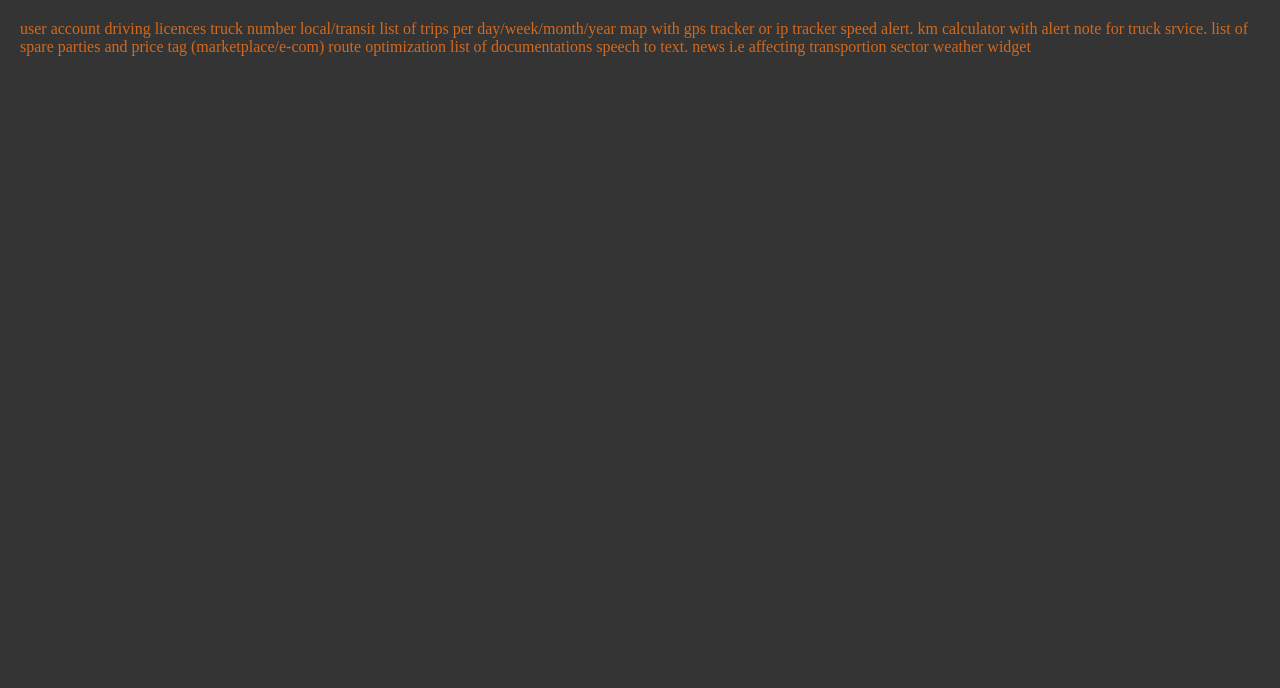
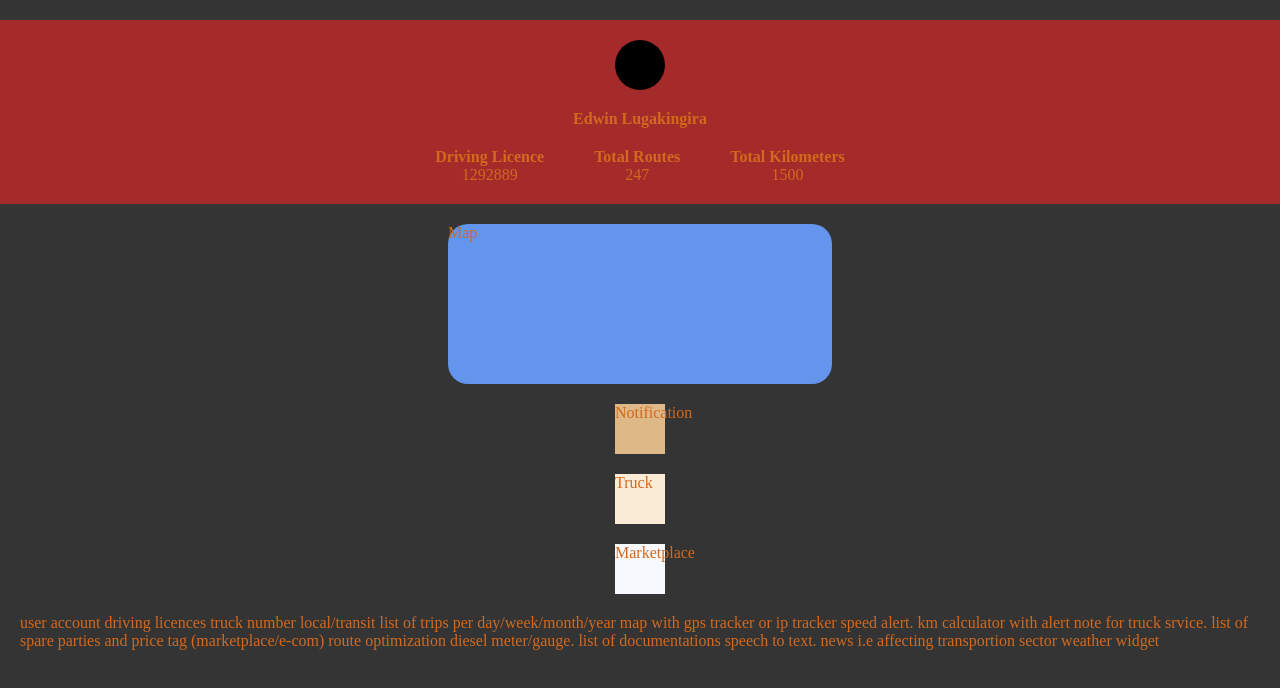
Before and after one commit to kaigwa/logistic-management-app, a React (Create React App) app: page /Home in a window 1280 px wide. Shown: the top 688 px of the page. Built offline with nearby package versions, Linux system fonts and the light colour scheme; no server answers.

Commit message:
initial commit

```diff
--- a/src/App.js
+++ b/src/App.js
@@ -3,6 +3,8 @@ import Transport from './components/Transportmng';
 import Login from './components/Login';
 import { Routes, Route } from "react-router-dom";
 import Home from './components/Home';
+import Createaccount from './components/Createaccount';
+
 
 function App() {
   return (
@@ -12,6 +14,7 @@ function App() {
           <Route path='/' element={<Transport />} />
           <Route path='/Login' element={<Login />} />
           <Route path='/Home' element={<Home />} />
+          <Route path='/Createaccount' element={<Createaccount />}/>
         </Routes>
 
     </div>
--- /dev/null
+++ b/src/components/Createaccount.jsx
@@ -0,0 +1,46 @@
+import React from "react"
+
+const Createaccount = (props) => {
+  return (
+    <div className="main">
+        <h4>Fungua Akaunti</h4>
+        <label htmlFor="">Tarehe</label>
+        <span>16/10/2023</span>
+
+        <label htmlFor="">Jina</label>
+        <input type="text" name="" id="" />
+
+        <label htmlFor="">Namba ya Simu</label>
+        <input type="tel" name="" id="" />
+
+        <label htmlFor="">Namba ya Gari</label>
+        <input type="number" name="" id="" />
+
+        <label htmlFor="">
+        <input type="radio" value='Guest' name="visitor" id=""/>
+        Guest
+        </label>
+
+        <label htmlFor="">
+        <input type="radio" value='Agent' name="visitor" id=""/>
+        Agent
+        </label>
+
+        <label htmlFor="">
+        <input type="radio" value='Worker' name="visitor" id=""/>
+        Worker
+        </label>
+
+        <label htmlFor="">
+        <input type="checkbox" name="" id=""/>
+            Nakubaliana na masharti.
+        </label>
+
+        <label htmlFor="">Sababu za Kututembelea</label>
+        <textarea name="" id="" cols="30" rows="10"></textarea>
+        <button>Sajili</button>
+    </div>
+  )
+};
+
+export default Createaccount;
--- /dev/null
+++ b/src/components/Home.css
@@ -0,0 +1,66 @@
+*{
+    padding: 0;
+    margin: 0;
+    box-sizing: border-box;
+}
+
+.user{
+    padding: 20px;
+    display: flex;
+    flex-direction: column;
+    align-items: center;
+    justify-content: center;
+    gap: 20px;
+    width: 100vw;
+    height: 100%;
+    background-color: brown;
+}
+
+.user>p,div,h4,span{
+    background-color: transparent;
+}
+
+.userinfo{
+    display: flex;
+    flex-direction: row;
+    /* justify-content: space-evenly; */
+    gap: 50px;
+}
+
+.userinfo>div{
+    display: flex;
+    flex-direction: column;
+    align-items: center;
+}
+
+.userimg{
+    background-color: black;
+    width: 50px;
+    height: 50px;
+    border-radius: 50px;
+}
+
+.map{
+    width: 30vw;
+    height: 160px;
+    border-radius: 20px;
+    background-color:cornflowerblue;
+}
+
+.notification{
+    width: 50px;
+    height: 50px;
+    background-color:burlywood;
+}
+
+.trucks{
+    width: 50px;
+    height: 50px;
+    background-color:antiquewhite;
+}
+
+.market{
+    width: 50px;
+    height: 50px;
+    background-color:ghostwhite;
+}
--- a/src/components/Home.jsx
+++ b/src/components/Home.jsx
@@ -1,8 +1,38 @@
-import React from "react"
+import React, { useEffect, useState } from "react";
+import './Home.css';
 
 const Home = (props) => {
+  const url = ``
+  const [data,setData] = useState([]);
+
+  useEffect(() => {
+    fetch('IifyHWiF9avGyaO5_B93E8znyWQx1Y5K_stcyCKP97Q')
+
+    .then((res) => res.json())
+    .then((data) => {
+      setData(data);
+      console.log(data);
+  })
+  .catch((error) => console.log(error));
+},[]);
   return (
     <div className="main">
+      <div className="user">
+        <div className='userimg'>
+
+        </div>
+        <h4>Edwin Lugakingira</h4>
+        <div className="userinfo">
+          <div><h4>Driving Licence</h4><span>1292889</span></div>
+          <div><h4>Total Routes</h4><span>247</span></div>
+          <div><h4>Total Kilometers</h4><span>1500</span></div>
+        </div>
+      </div>
+
+      <div className="map">Map</div>
+      <div className="notification">Notification</div>
+      <div className="trucks">Truck</div>
+      <div className="market">Marketplace</div>
         user account
         driving licences
         truck number
@@ -13,6 +43,7 @@ const Home = (props) => {
         km calculator with alert note for truck srvice.
         list of spare parties and price tag (marketplace/e-com)
         route optimization
+        diesel meter/gauge.
         list of documentations
         speech to text.
         news i.e affecting transportion sector
--- a/src/components/Transportmng.jsx
+++ b/src/components/Transportmng.jsx
@@ -8,7 +8,7 @@ const Transport = (props) => {
   return (
     <div className="container">
       <h2>Welcome to Logistic Management App</h2>
-      <button onClick={() => navigate('/Truck')}>Truck Management</button>
+      <button onClick={() => navigate('/Login')}>Truck Management</button>
       <button>Waste Management</button>
     </div>
   )
```
Also changed, not shown: src/components/Login.jsx (+137 -124 lines).
